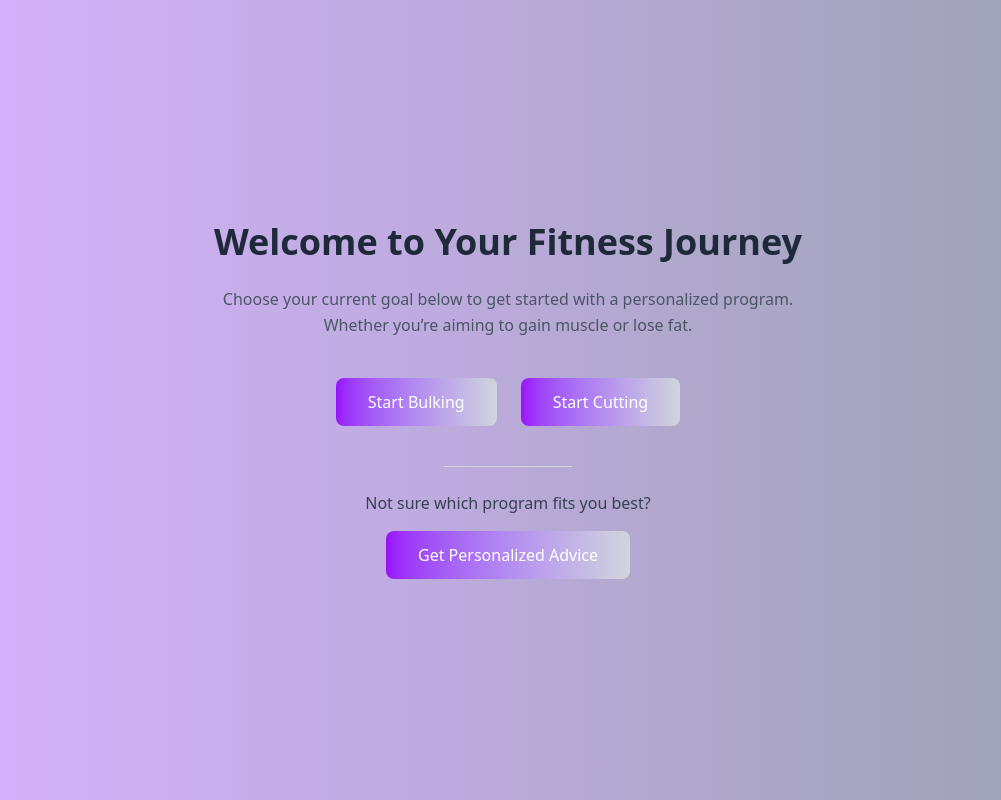
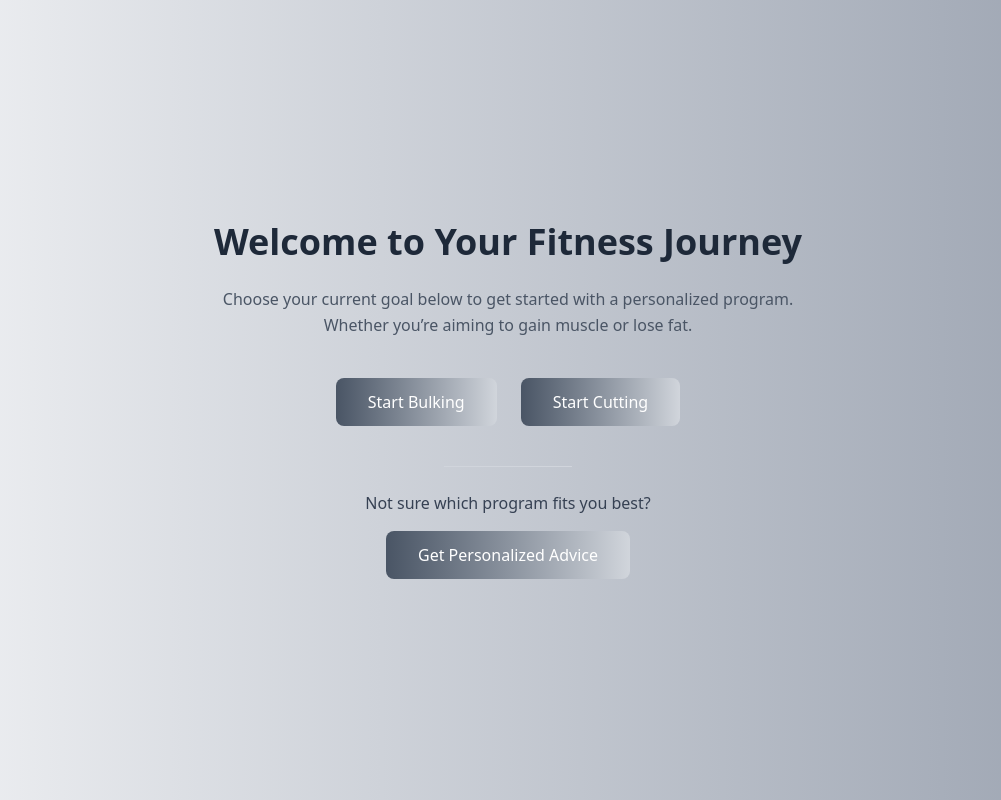
Before and after one commit to KaloyanYonov/getFit, a React (Vite) app in the folder fit/: page / in a window 1280 px wide. Shown: the whole page, without its empty margins (132-1133 px from the left). Built offline with nearby package versions, Linux system fonts and the light colour scheme.

Commit message:
We are back, for now only stylistic changes

```diff
--- a/fit/src/App.tsx
+++ b/fit/src/App.tsx
@@ -13,7 +13,7 @@ import Diet from "./pages/Diet"
 export default function App(){
 
   return(
-    <div className="min-h-screen bg-linear-90 from-purple-300 to-gray-400">
+    <div className="min-h-screen bg-linear-90 from-gray-100 to-gray-400">
       <BrowserRouter>
         <Routes>
           <Route path="/" element={<Welcome/>}/>
--- a/fit/src/components/RemoveButton.tsx
+++ b/fit/src/components/RemoveButton.tsx
@@ -7,7 +7,7 @@ export default function RemoveButton({ onClick, text = "Remove" }: RemoveButtonP
   return (
     <button
       onClick={onClick}
-      className="bg-red-600 hover:bg-red-700 text-white px-4 py-2 rounded-md transition"
+      className="bg-red-400 hover:bg-red-500 text-white px-4 py-2 rounded-md transition"
     >
       {text}
     </button>
--- a/fit/src/components/redirectButton.tsx
+++ b/fit/src/components/redirectButton.tsx
@@ -10,8 +10,8 @@ export default function RedirectButton({ to, name }: RedirectButtonProps) {
         <NavLink
             to={to}
             className="px-8 py-3 text-white rounded-lg font-medium transition
-                bg-gradient-to-r from-purple-600 to-gray-300
-                hover:from-purple-700 hover:to-gray-500
+                bg-gradient-to-r from-gray-600 to-gray-300
+                hover:from-gray-700 hover:to-white-500
                 focus:outline-none focus:ring-2 focus:ring-blue-400 focus:ring-offset-2">
             {name}
         </NavLink>
--- a/fit/src/components/submitButton.tsx
+++ b/fit/src/components/submitButton.tsx
@@ -3,8 +3,8 @@ export default function SubmitButton() {
         <button
             type="submit"
             className="px-8 py-3 rounded-lg font-semibold text-white
-                       bg-gradient-to-r from-purple-600 to-purple-800
-                       hover:from-purple-700 hover:to-purple-900
+                       bg-gradient-to-r from-gray-700 to-gray-500
+                       hover:from-gray-700 hover:to-gray-800
                        "
         >
             Submit
--- a/fit/src/pages/Diet.tsx
+++ b/fit/src/pages/Diet.tsx
@@ -261,9 +261,9 @@ export default function Diet() {
         All nutrition values are for 100g portions.
       </p>
       {selectedFoods.length > 0 && (
-        <div className="mt-12 border bg-linear-90 from-purple-400 to-gray-500 p-6 rounded-xl shadow-inner">
+        <div className="mt-12 border bg-linear-90 from-gray-400 to-gray-300 p-6 rounded-xl shadow-inner">
           <h3 className="text-xl font-semibold mb-4 text-gray-800 text-center">Your Current Diet</h3>
-          <table className="w-full text-left bg-linear-90 from-purple-300 to-gray-400 border-collapse">
+          <table className="w-full text-left bg-gray border-collapse">
             <thead>
               <tr className="border-b">
                 <th className="py-2 px-3">Food</th>
```
